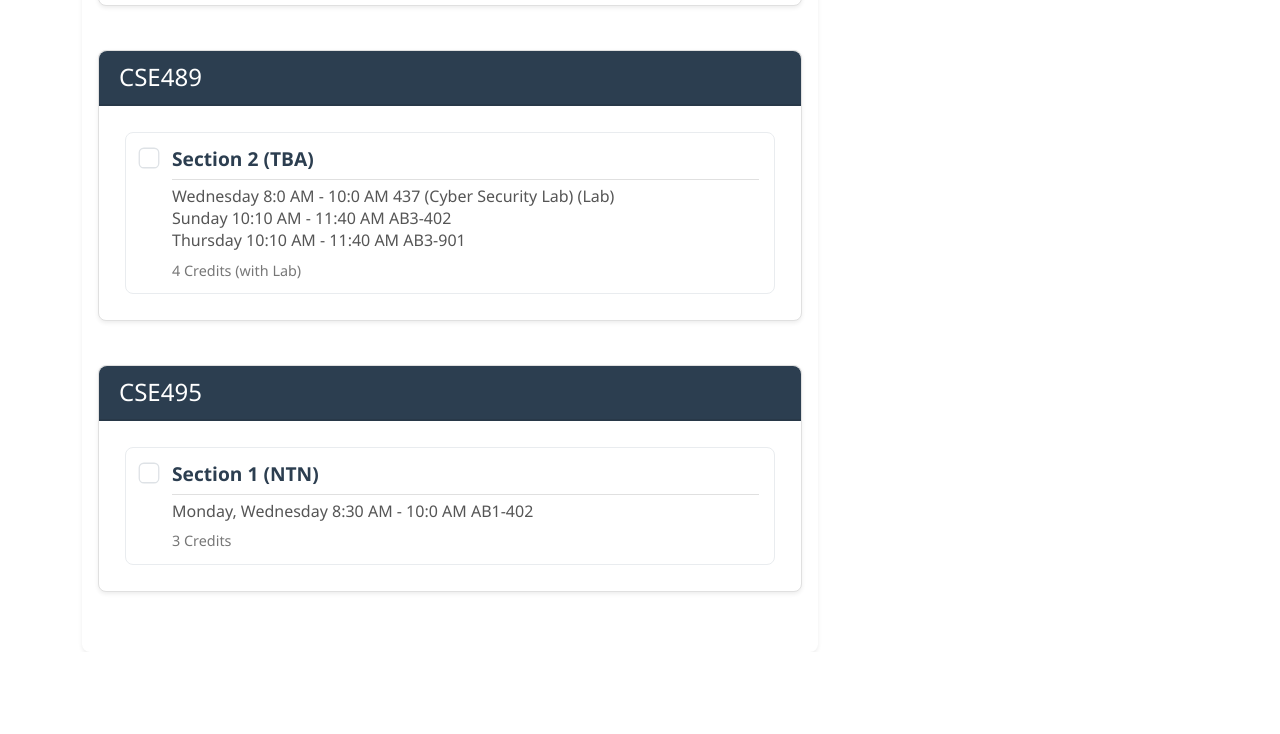
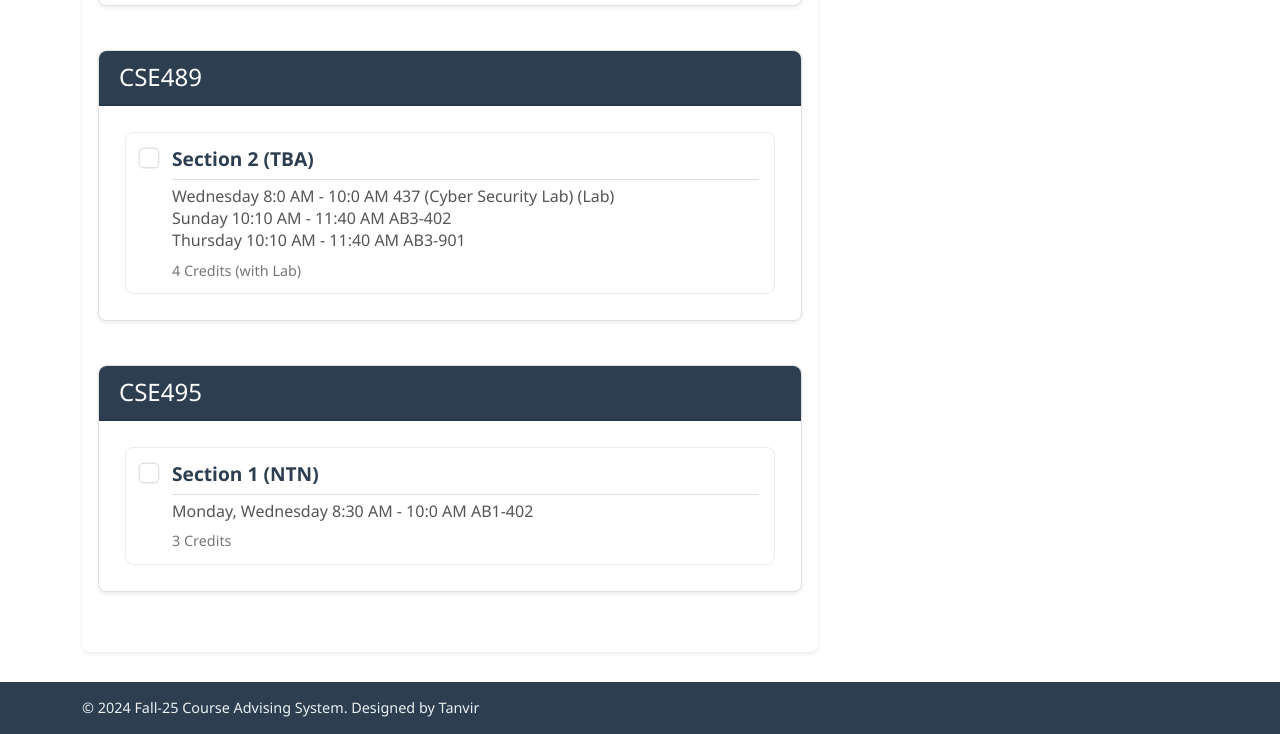
Before and after one commit to tanvirhossain196/EWU-Check-Advising-Course-Combination, a plain HTML site: page index.html in a window 1280 px wide. Shown: the part 1388-2122 px from the top of the page. Before the commit the page ends 2040 px from the top, so only its background shows below. Drawn offline with nearby package versions, Linux system fonts and the light colour scheme.

Commit message:
t update

```diff
--- a/index.html
+++ b/index.html
@@ -299,6 +299,12 @@
     <!-- Notification Container -->
     <div id="notificationContainer"></div>
 
+    <!-- Footer -->
+    <footer class="footer">
+        <div class="container text-start">
+            <p class="mb-0">&copy; 2024 Fall-25 Course Advising System. Designed by Tanvir</p>
+        </div>
+    </footer>
 
     <script src="https://cdn.jsdelivr.net/npm/bootstrap@5.3.0/dist/js/bootstrap.bundle.min.js"></script>
     <!-- jsPDF and html2canvas for PDF generation -->
--- a/styles.css
+++ b/styles.css
@@ -662,3 +662,23 @@ body {
 #weeklyScheduleGrid .table td > div small {
   font-size: 0.65rem;
 }
+
+/* Footer Styles */
+.footer {
+  background-color: #2c3e50; /* Dark background, similar to navbar */
+  color: #ecf0f1; /* Light text color */
+  padding: 15px 0;
+  margin-top: 30px; /* Space above the footer */
+  font-size: 0.9rem;
+  text-align: center; /* Center text by default */
+}
+
+.footer .container {
+  display: flex;
+  justify-content: flex-start; /* Align content to the start (left) */
+  align-items: center;
+}
+
+.footer p {
+  margin-bottom: 0; /* Remove default paragraph margin */
+}
```
